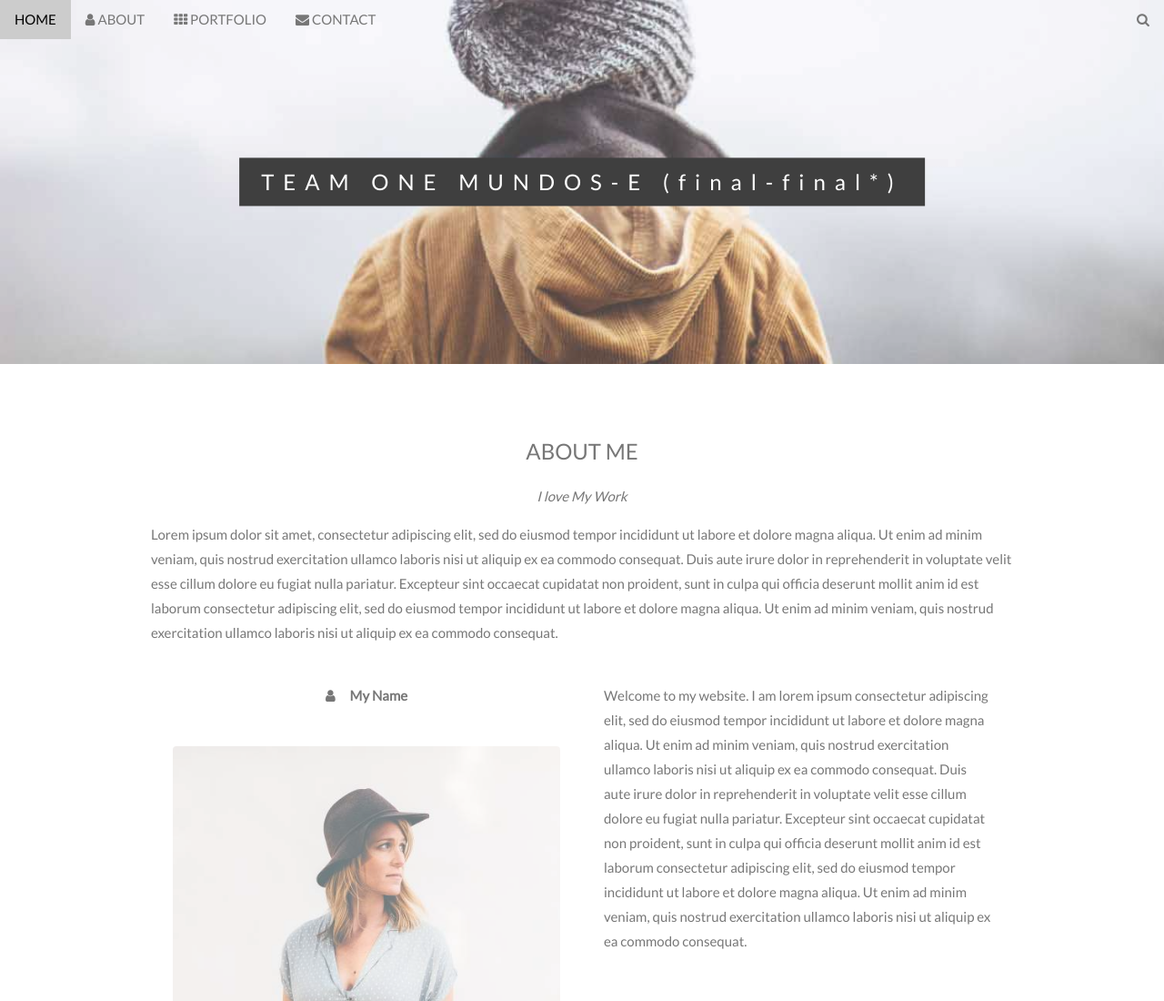
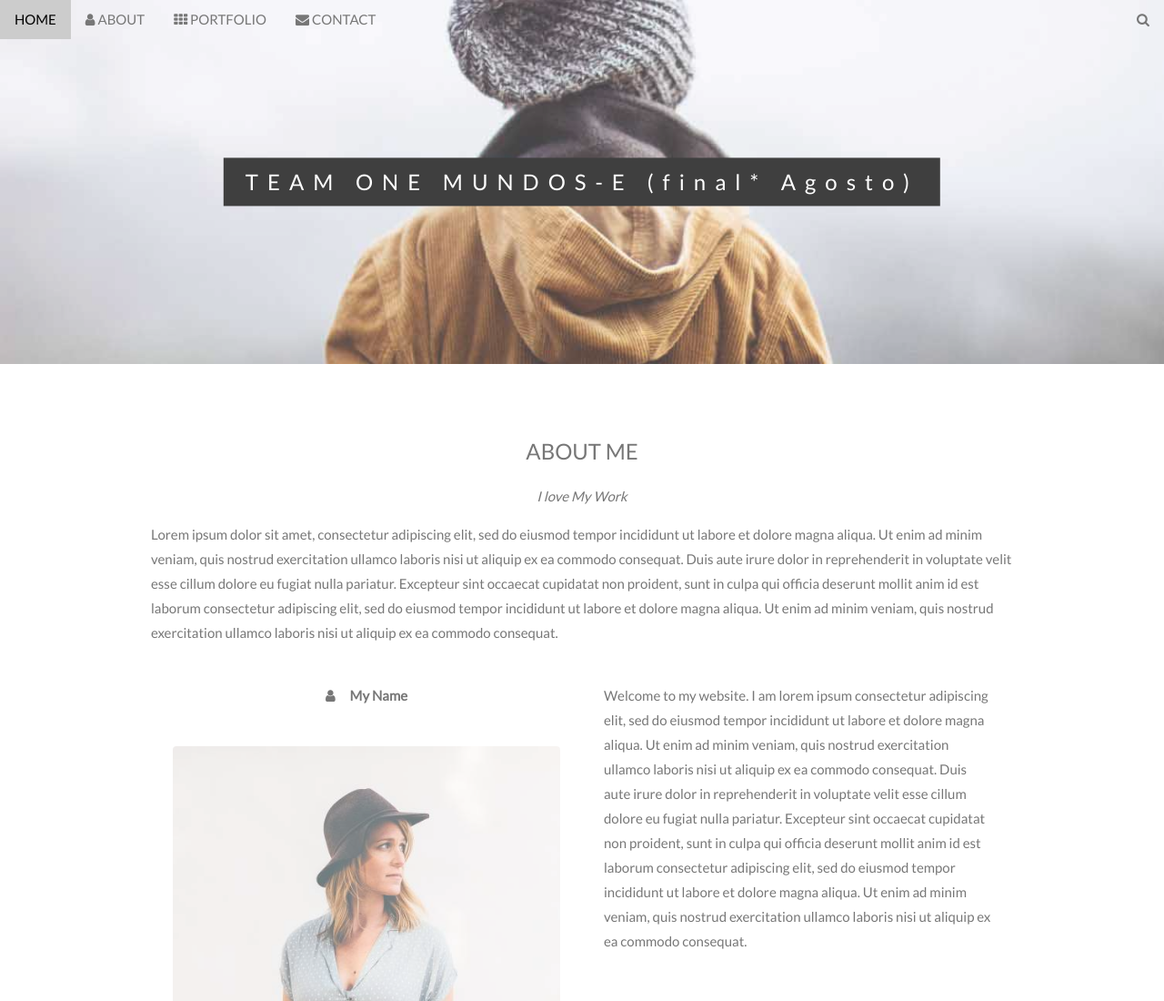
Before and after one commit to alefinir/PIN-mundose, a plain HTML site: page app/index.html in a window 1280 px wide. Shown: the top 1100 px of the page at 91% size. Drawn offline with nearby package versions, Linux system fonts and the light colour scheme.

Commit message:
feat: update html app

```diff
--- a/app/index.html
+++ b/app/index.html
@@ -80,7 +80,7 @@ body, html {
 <!-- First Parallax Image with Logo Text -->
 <div class="bgimg-1 w3-display-container w3-opacity-min" id="home">
   <div class="w3-display-middle" style="white-space:nowrap;">
-    <span class="w3-center w3-padding-large w3-black w3-xlarge w3-wide w3-animate-opacity">TEAM <span class="w3-hide-small">ONE</span> MUNDOS-E (final-final*)</span>
+    <span class="w3-center w3-padding-large w3-black w3-xlarge w3-wide w3-animate-opacity">TEAM <span class="w3-hide-small">ONE</span> MUNDOS-E (final* Agosto)</span>
   </div>
 </div>
 
```
